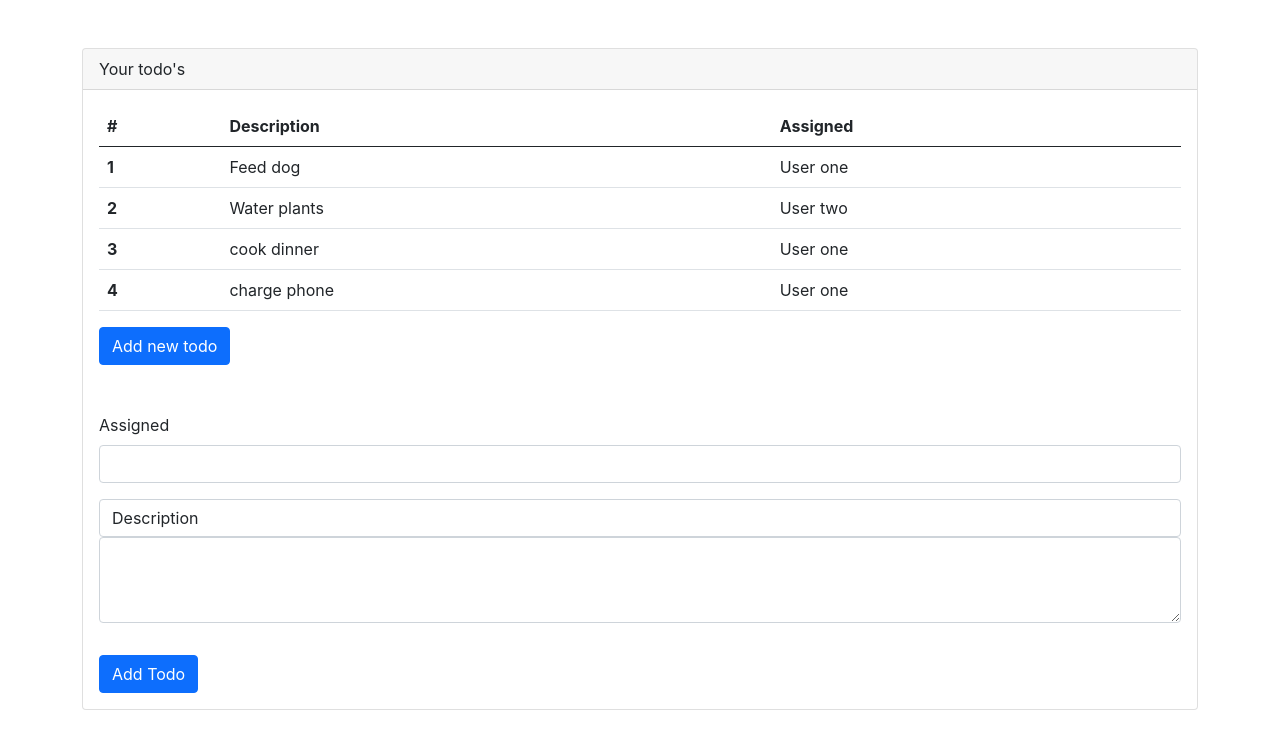
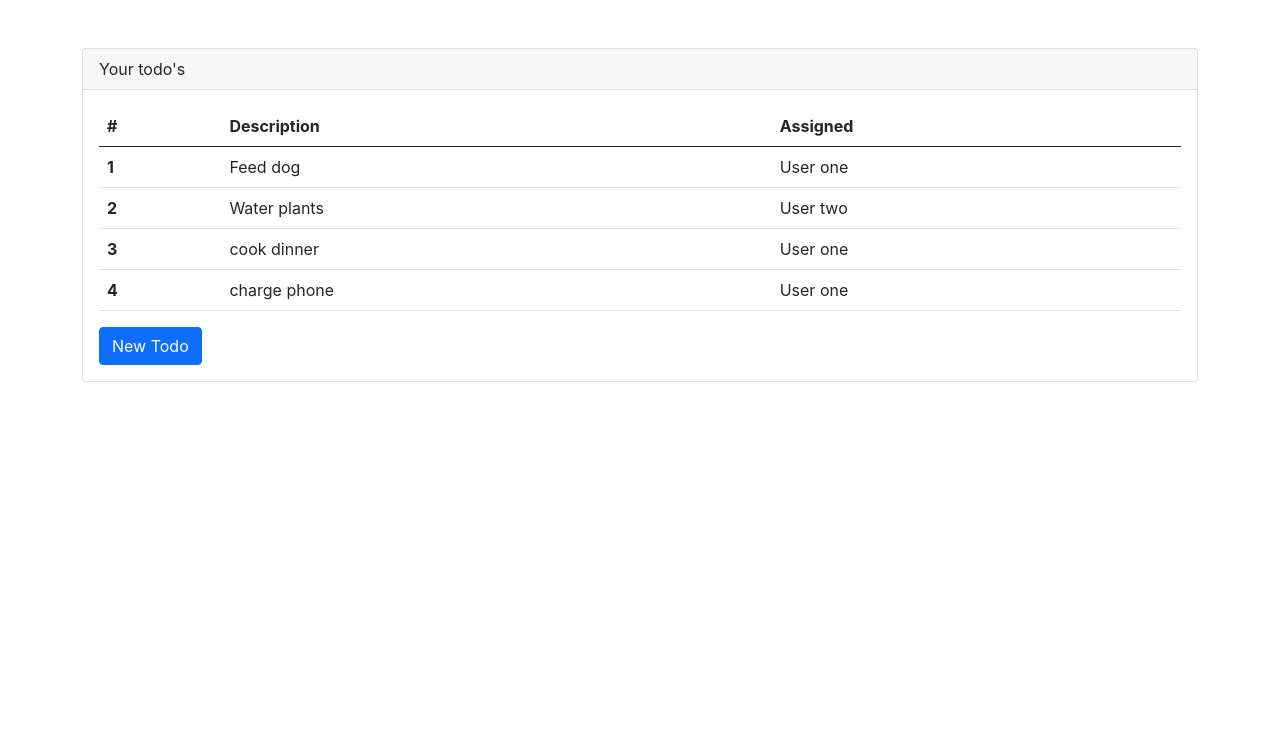
Before and after one commit to Irehaga/reactJsandSrping, a React (Create React App) app: page / in a window 1280 px wide. Shown: the top 746 px of the page. Built offline with nearby package versions, Linux system fonts and the light colour scheme.

Commit message:
added function, using State, to show button add to do to show the form and removes the form when the button click again

```diff
--- a/src/App.js
+++ b/src/App.js
@@ -5,6 +5,9 @@
 import NewTodoForm from './components/NewTodoForm';
 
 function App() {
+
+
+  const [showAddTodoForm, setShowTodoForm] = useState(false);
 
 
   const [todo, setTodo] = useState([
@@ -54,10 +57,12 @@
         </div>
         <div className='card-body'>
          <TodoTable todo = {todo}    deleteTodo={deleteTodo}/>
-         <button className='btn btn-primary'>
-            Add new todo
+         <button onClick={() => setShowTodoForm(!showAddTodoForm)} className='btn btn-primary'>
+             {showAddTodoForm ? 'Close New Todo' : 'New Todo'}
           </button>
-          <NewTodoForm  addTodo={addTodo}/>
+          {showAddTodoForm &&
+           <NewTodoForm  addTodo={addTodo}/>
+          }
         </div>
       </div>
     </div>
```
